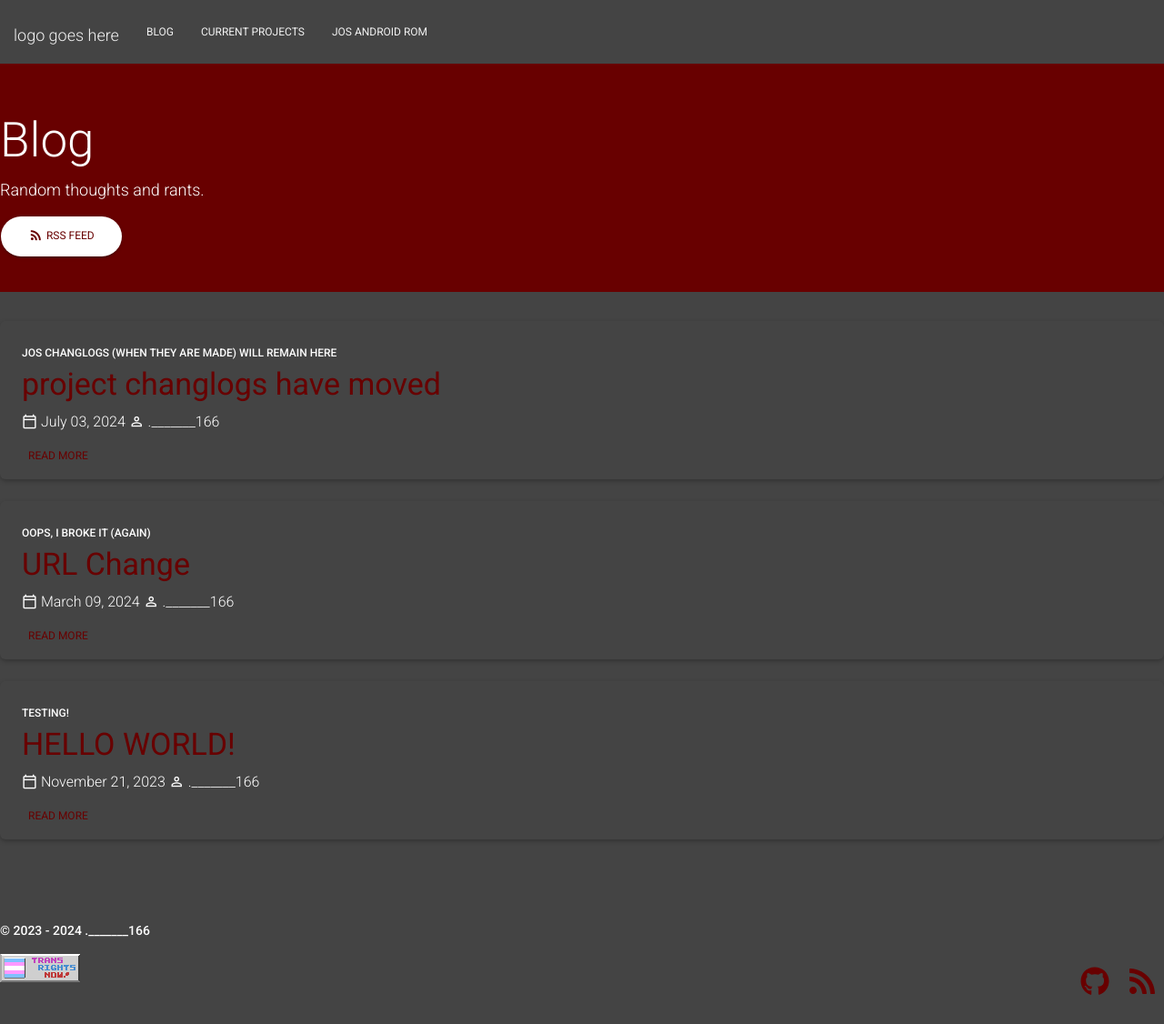
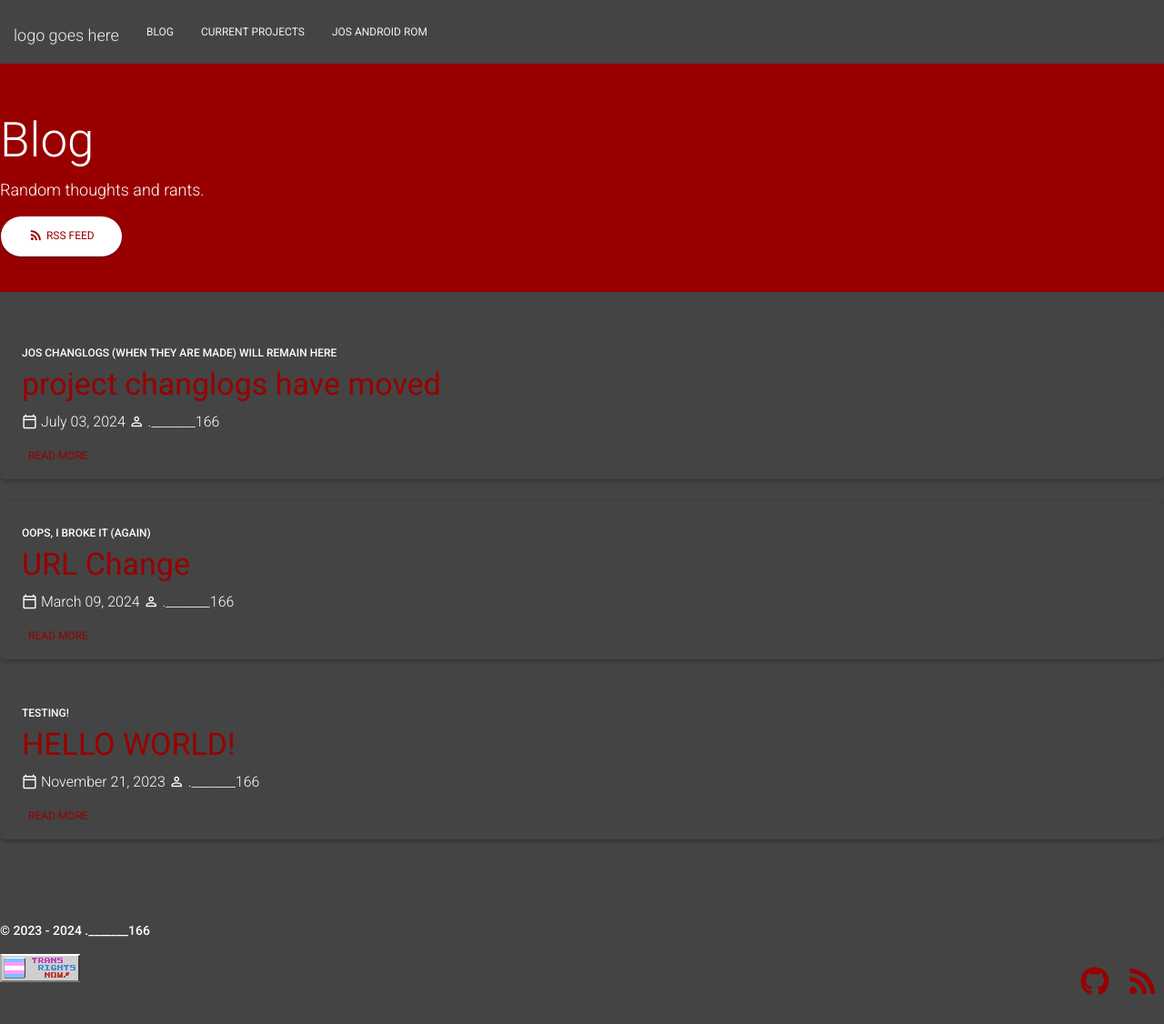
Before and after one commit to dot166/dot166.github.io, a Jekyll site: the page built from blog.html, in a window 1280 px wide and 1126 px high. Shown: the whole window at 91% size. Built offline with Jekyll 4.4.1, drawn with Linux system fonts in a browser that asks for light colours.

Commit message:
Update _brand.scss

```diff
--- a/_sass/j/variables/_brand.scss
+++ b/_sass/j/variables/_brand.scss
@@ -3,8 +3,8 @@
 
 /*     brand Colors              */
 
-$brand-primary:              #680000 !default;
-$brand-primary-darker:       #680000 !default; // if the colour is darker the colour would be black!
+$brand-primary:              #980000 !default;
+$brand-primary-darker:       #680000 !default;
 $brand-info:                 $cyan-500 !default;
 $brand-success:              $green-500 !default;
 $brand-warning:              $orange-500 !default;
```
